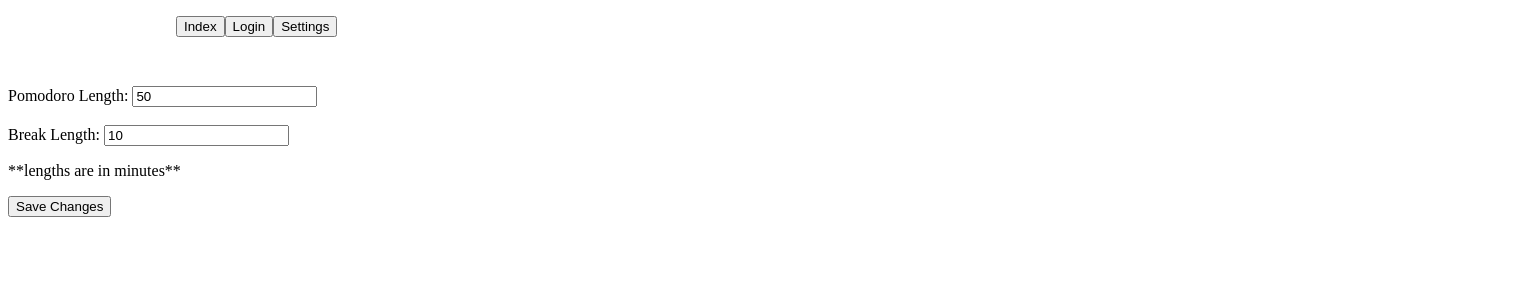
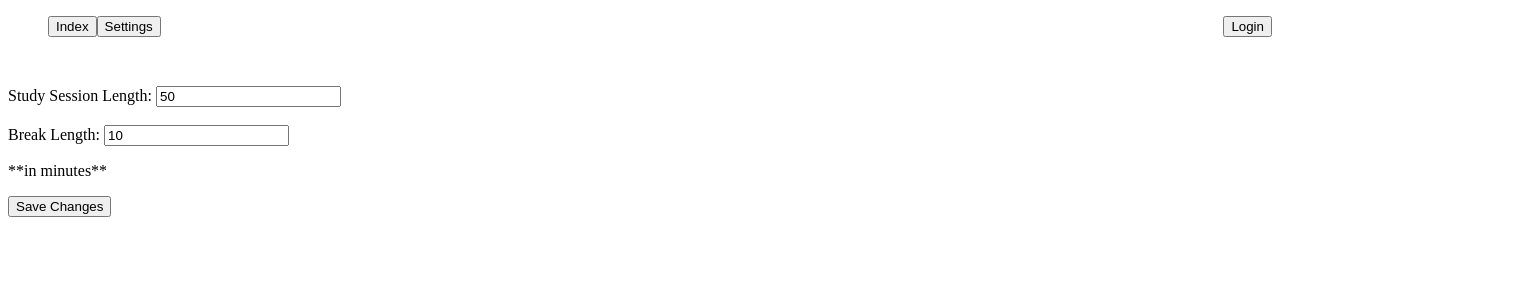
Before and after one commit to CHarper4/boulder, a Next.js app: page /settings in a window 1280 px wide. Shown: the top 300 px of the page, 1528 px wide, since content can reach past the window. Built offline with nearby package versions, Linux system fonts and the light colour scheme; no server answers.

Commit message:
minor changes

```diff
--- a/components/navbar.js
+++ b/components/navbar.js
@@ -1,6 +1,11 @@
+import { UserContext } from '@/lib/context'
+
+import { useContext } from 'react';
 import Link from 'next/link'
 
 export default function Navbar() {
+
+    const { user } = useContext(UserContext);
 
     return (
         <nav className='navbar'>
@@ -10,9 +15,9 @@
                         <button>Index</button>
                     </Link>
                 </li>
-                <li>
+                <li className='profile-btn'>
                     <Link href="/login">
-                        <button>Login</button>
+                        <button>{user ? 'Profile' : 'Login'}</button>
                     </Link>
                 </li>
                 <li>
--- a/lib/hooks.js
+++ b/lib/hooks.js
@@ -1,10 +1,8 @@
-import { useState, useEffect, useContext } from "react";
+import { useState, useEffect } from "react";
 
 import { auth, firestore } from "./firebase";
 import { useAuthState } from "react-firebase-hooks/auth"
 
-import { incrementCompleted } from "./firebase";
-import { TimerContext } from "./context";
 
 
 //supply the authenticated user's profile info
--- a/pages/_app.js
+++ b/pages/_app.js
@@ -31,7 +31,23 @@
     const [duration, setDuration] = useState(0);
 
     //all timer data to be used as context
-    const timerData = {seconds, minutes, hours, days, duration, isRunning, inProgress, inPomoSession, setInProgress, setInPomoSession, setDuration, start, pause, resume, restart}
+    const timerData = {
+      seconds,
+      minutes,
+      hours,
+      days,
+      duration,
+      isRunning,
+      inProgress,
+      inPomoSession,
+      setInProgress,
+      setInPomoSession,
+      setDuration,
+      start,
+      pause,
+      resume,
+      restart,
+    }
 
     const onExpire = () => {
       //increment completed stat for finished pomo sessions
@@ -56,7 +72,6 @@
     }, [duration])
 
 
-
   return (
     <TimerContext.Provider value={timerData}>
     <UserContext.Provider value={userData}>
--- a/pages/login.js
+++ b/pages/login.js
@@ -31,7 +31,6 @@
         </>
     )
 }
-
 
 function UsernameForm() {
 
@@ -81,7 +80,6 @@
             if(username.length >= 3) {
                 const ref = firestore.collection('usernames').doc(`${username}`);
                 const { exists } = await ref.get();
-                console.log('firestore checked')
                 setIsValid(!exists);
             }
         }, 500),
--- a/pages/settings.js
+++ b/pages/settings.js
@@ -40,11 +40,11 @@
     return (
         <>
             <form onSubmit={onSubmit}>
-                <label for="pomoMins">Pomodoro Length: </label>
+                <label for="pomoMins">Study Session Length: </label>
                 <input type="number" name="pomoMins" value={pomoMins} onChange={onChange}></input><br/><br/>
                 <label for="breakMins">Break Length: </label>
                 <input type="number" name="breakMins" value={breakMins} onChange={onChange}></input>
-                <p>**lengths are in minutes**</p>
+                <p>**in minutes**</p>
 
                 <button type="submit">Save Changes</button>
             </form>
--- a/styles/globals.css
+++ b/styles/globals.css
@@ -1,8 +1,6 @@
 .navbar {
     height: 70px;
     width: 100%;
-    padding: 0 10vw;
-    border-bottom: 1px solid var(--color-gray);
 }
 
 ul.nav-ul {
@@ -13,3 +11,7 @@
 li {
     float: left;
 }
+
+.profile-btn {
+    float: right;
+}
```
Also changed, not shown: pages/index.js (+8 -4 lines).
